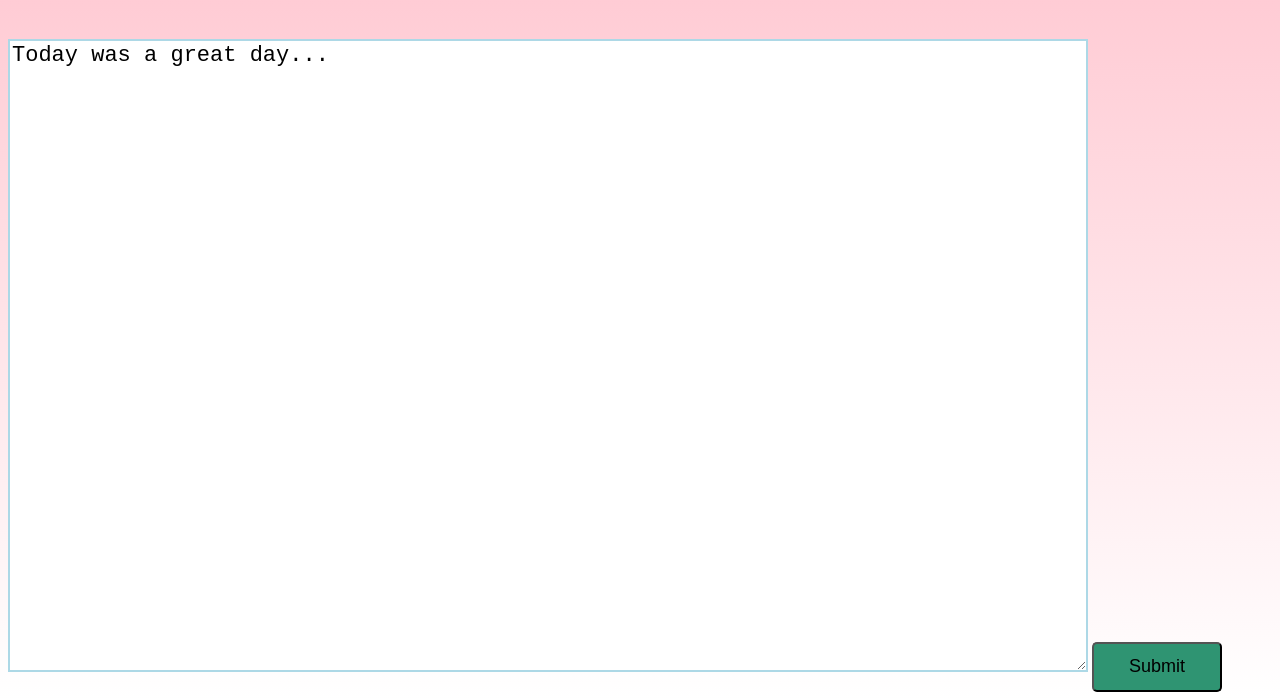
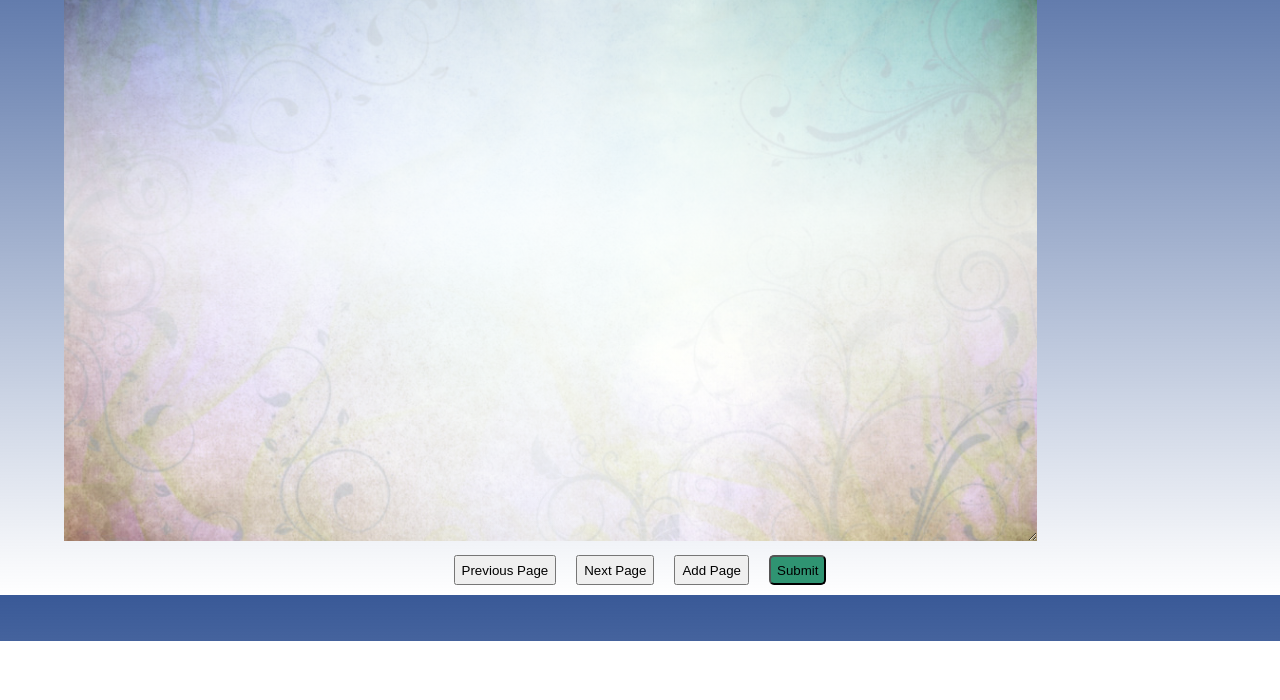
Before and after one commit to cherylngql/diary-project, a plain HTML site: page diary-entry.html in a window 1280 px wide. Shown: the part 159-859 px from the top of the page. After the commit the page ends 800 px from the top, so only its background shows below. Drawn offline with Linux system fonts and the light colour scheme.

Commit message:
change style

```diff
--- a/diary-entry.html
+++ b/diary-entry.html
@@ -11,8 +11,15 @@
     </header>
 
     <div id="entry">
-      <textarea name="textarea" rows="25" cols="80">Today was a great day...</textarea>
-      <button id='submit'>Submit</button>
+      <div id="journal">
+        <textarea name="textarea" rows="25" cols="80">Today was a great day...</textarea>
+      </div>
+      <div id="menu">
+        <button id='previous'>Previous Page</button>
+        <button id='next'>Next Page</button>
+        <button id='addPage'>Add Page</button>
+        <button id='submit'>Submit</button>
+      </div>
     </div>
 
     <footer>
--- a/style.css
+++ b/style.css
@@ -1,35 +1,63 @@
+html {
+  width: 100vw;
+}
+
 body {
-  background: linear-gradient(pink,transparent);
+  background: linear-gradient(rgb(57, 89, 151),transparent);
+  width: 100%;
+  margin: 0;
 }
 
 header {
+  height: 50px;
   box-sizing: border-box;
   max-width: 80%;
   color: white;
-  font-size: 40px;
+  font-size: 10px;
+}
+
+
+#journal {
+  width: auto;
+  margin: 0;
+  padding: 0;
+
 }
 
 textarea {
-  width: 80%
-  background-color: lightblue;
+  color: black;
+  width: 70%;
+  height: 70vh;
+  background-image: linear-gradient(transparent, rgba(255, 255, 255, 0.7), transparent), linear-gradient(to right, transparent, rgba(255, 255, 255, 0.7), transparent), url('background.jpg');
+  border: 0;
+  font-size: 18px;
+  font-family: 'Gill Sans', 'Gill Sans MT', Calibri, 'Trebuchet MS', sans-serif;
   border: none;
-  font-size: 22px;
-  border: lightblue solid 2px;
+  background-size: 100%;
+  padding: 3%;
+  margin: auto;
+  margin: 0 5%;
 }
 
 footer {
-  background-color
 }
 
 :focus {
   background-color: beige;
-  border: lightblue solid 2px;
+  border: 0;
+}
+
+#menu {
+  height: 50px;
+  display: flex;
+  justify-content: center;
 }
 
 #submit {
-  width: 130px;
-  height: 50px;
-  font-size: 18px;
   border-radius: 5px;
   background-color: rgb(47, 148, 114);
 }
+
+button {
+  margin: 10px;
+}
```
Also changed, not shown: background.jpg (added).
